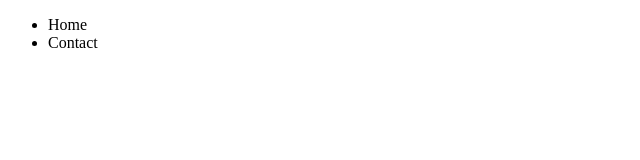
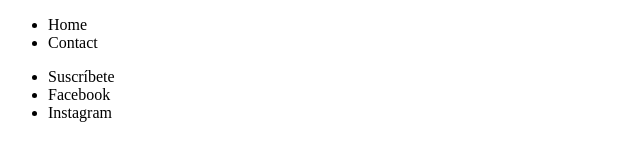
Before and after one commit to misspaz/gitenequipo, a plain HTML site: page index.html in a window 1280 px wide. Shown: the whole page, without its empty margins (0-640 px from the left). Drawn offline with Linux system fonts and the light colour scheme.

Commit message:
add footer

```diff
--- a/index.html
+++ b/index.html
@@ -16,6 +16,13 @@
             </ul>
         </nav>
     </header>
+    <footer>
+        <ul>
+            <li>Suscríbete</li>
+            <li>Facebook</li>
+            <li>Instagram</li>
+        </ul>
+    </footer>
 
 </body>
 </html>
```
